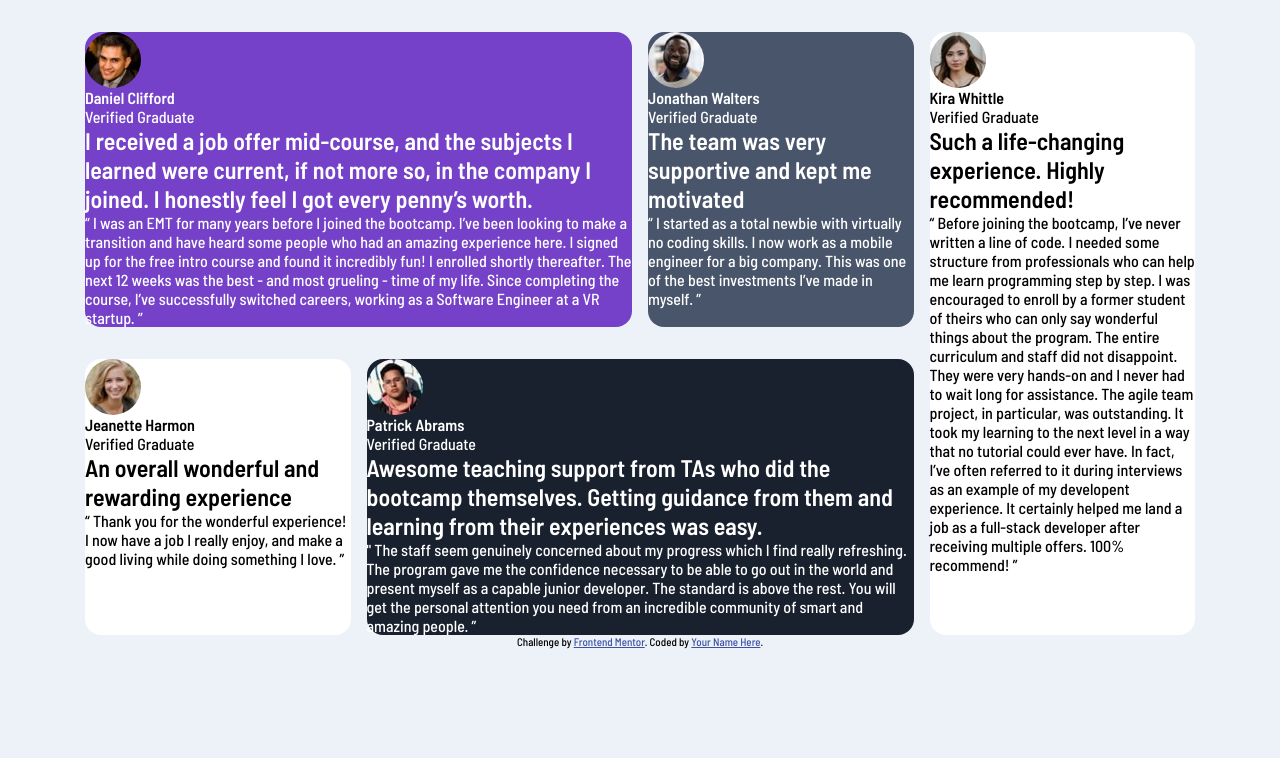
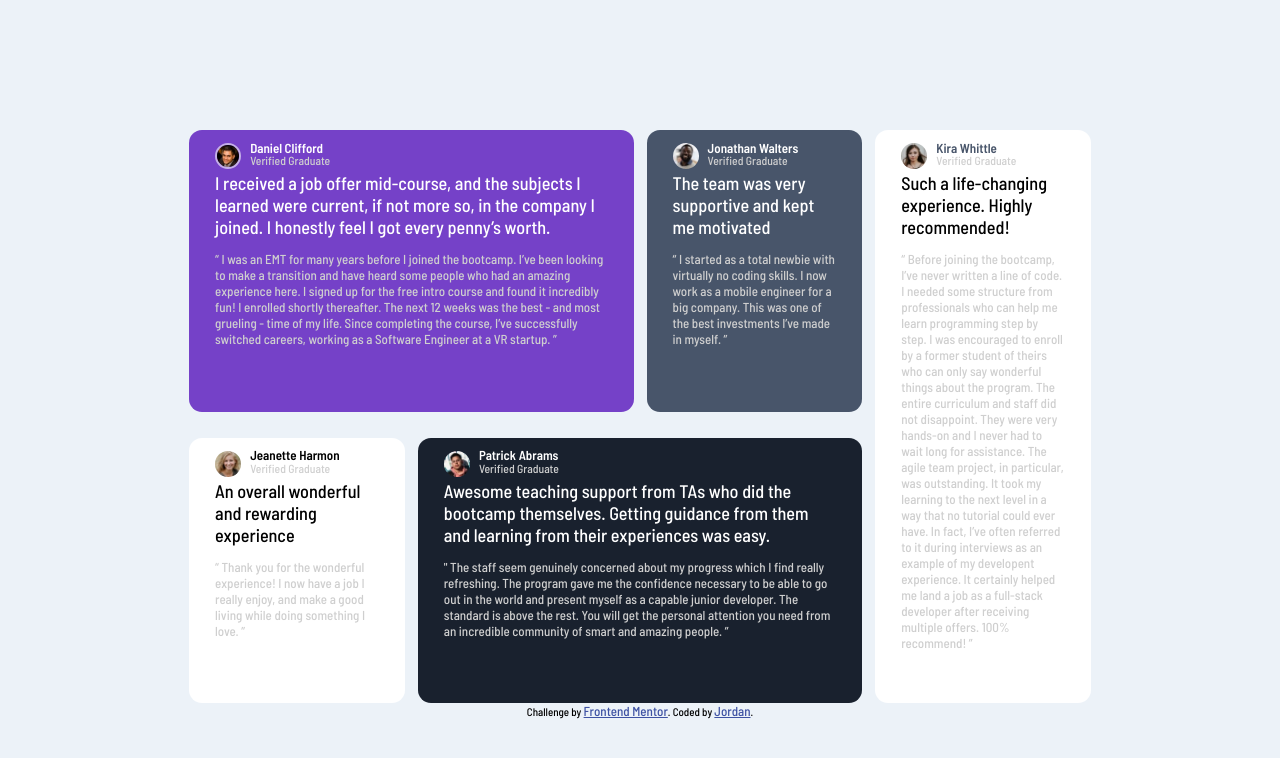
Before and after one commit to littledragonshrimp/testimonialsGridSection, a plain HTML site: page index.html in a window 1280 px wide. Drawn offline with Linux system fonts and the light colour scheme.

Commit message:
adds desktop mode

```diff
--- a/index.html
+++ b/index.html
@@ -27,8 +27,8 @@
 <body>
   <div class="grid-container">
     <article class="card one">
+      <img class="icon" src="images/image-daniel.jpg" alt="Daniel" srcset="">
       <div class="card-top">
-        <img src="images/image-daniel.jpg" alt="Daniel" srcset="">
         <p class="title">Daniel Clifford</p>
         <p class="vgraduate">Verified Graduate</p>
       </div>
@@ -44,11 +44,11 @@
       </p>
     </article>
     <article class="card two">
-      <div class="card-top">
-        <img src="images/image-Jonathan.jpg" alt="Jonathan" srcset="">
+      <img class="icon" src="images/image-Jonathan.jpg" alt="Jonathan" srcset="">
+      <span class="card-top">
         <p class="title">Jonathan Walters</p>
         <p class="vgraduate">Verified Graduate</p>
-      </div>
+      </span>
 
 
       <h2>The team was very supportive and kept me motivated</h2>
@@ -58,8 +58,8 @@
     </article>
 
     <article class="card three">
+      <img class="icon" src="images/image-jeanette.jpg" alt="Jeanette" srcset="">
       <div class="card-top">
-        <img src="images/image-jeanette.jpg" alt="Jeanette" srcset="">
         <p class="title">Jeanette Harmon</p>
         <p class="vgraduate">Verified Graduate</p>
       </div>
@@ -71,8 +71,8 @@
         living while doing something I love. ”</p>
     </article>
     <article class="card four">
+      <img class="icon" src="images/image-patrick.jpg" alt="Patrick" srcset="">
       <div class="card-top">
-        <img src="images/image-patrick.jpg" alt="Patrick" srcset="">
         <p class="title">Patrick Abrams</p>
         <p class="vgraduate">Verified Graduate</p>
       </div>
@@ -89,8 +89,8 @@
       </p>
     </article>
     <article class="card five">
+      <img class="icon" src="images/image-kira.jpg" alt="Kira" srcset="">
       <div class="card-top">
-        <img src="images/image-kira.jpg" alt="Kira" srcset="">
         <p class="title">Kira Whittle</p>
         <p class="vgraduate">Verified Graduate</p>
       </div>
@@ -112,7 +112,7 @@
 
   <div class="attribution">
     Challenge by <a href="https://www.frontendmentor.io?ref=challenge" target="_blank">Frontend Mentor</a>.
-    Coded by <a href="#">Your Name Here</a>.
+    Coded by <a href="https://github.com/littledragonshrimp/testimonialsGridSection">Jordan</a>.
   </div>
 </body>
 
--- a/styles.scss
+++ b/styles.scss
@@ -19,33 +19,61 @@ body,
     margin: 0;
     padding: 0;
     font-family: $font-family;
+    font-size: 13px;
 }
 
 body {
+
+    background-color: $LightBlue;
+    display: flex;
     margin: 2rem;
-    background-color: $LightBlue;
+    flex-direction: column;
+    align-items: center;
+    justify-content: center;
 }
 
 .card {
     border-radius: 1rem;
 }
 
+.icon {
+    width: 2rem;
+    border-radius: 50%;
+    display: inline-block;
+    margin-left: 2rem;
+    margin-top: 1rem;
+}
+
 .card-top {
+    font-size: .8rem;
     position: relative;
+    top: -.3rem;
+    left: .5rem;
+    display: inline-block;
 
     .title {
         font-weight: 600;
+        line-height: .8rem;
     }
 
-    img {
-        display: block;
-        border-radius: 50%;
+    .vgraduate {
+        color: $LightGray;
+        font-size: .9rem;
     }
+}
+
+.card-text {
+    color: $LightGray;
+    padding-bottom: 2rem;
 }
 
 .one {
     background-color: $violet;
     color: $white;
+
+    & .icon {
+        border: 2px solid hsl(263, 55%, 80%);
+    }
 }
 
 .two {
@@ -63,13 +91,42 @@ body {
 }
 
 .five {
+    .title {
+        color: $Gray;
+    }
+
     background-color: $white;
 }
 
+h2 {
+
+    margin-bottom: 1rem;
+    font-size: 1.4rem;
+    font-weight: 500;
+
+}
+
+h2,
+.card-text {
+    margin-left: 2rem;
+    margin-right: 2rem;
+}
+
+.card-text {
+    margin-bottom: 2rem;
+}
+
 @media screen and (min-width: 1000px) {
+
+    body,
+    * {
+        margin: 0;
+    }
+
     body {
+        margin-top: 10rem;
         display: grid;
-        place-content: center;
+        place-items: center;
     }
 
     .grid-container {
```
Also changed, not shown: styles.css, 1 other file.
